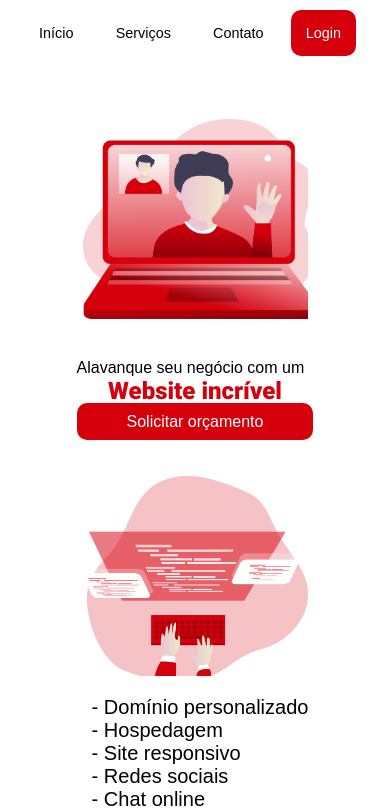
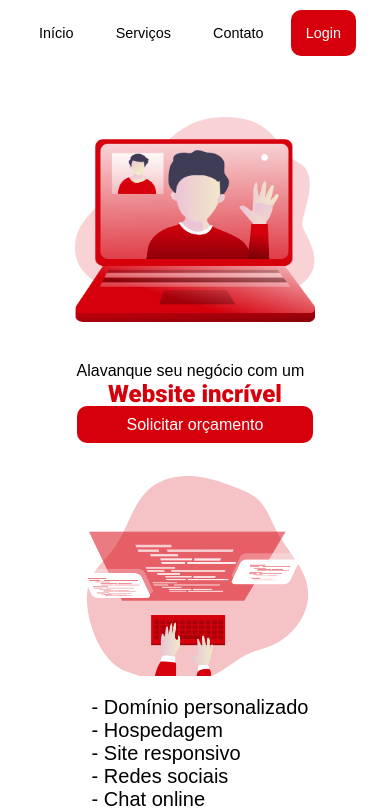
Before and after one commit to Kauacnok/Projeto-Codar, a plain HTML site: page index.html in a window 390 px wide. Shown: the part 45-853 px from the top of the page. Drawn offline with Linux system fonts and the light colour scheme.

Commit message:
Resizing the image for cell phones

```diff
--- a/styles/style.css
+++ b/styles/style.css
@@ -98,8 +98,8 @@ main > section.flex-container {
 }
 
 main > section.flex-container > article.img-video-call {
-    width: 225px;
-    height: 200px;
+    width: 240px;
+    height: 205px;
     background-image: url(../assets/video_call.png);
     background-size: cover;
     order: -1;
```
